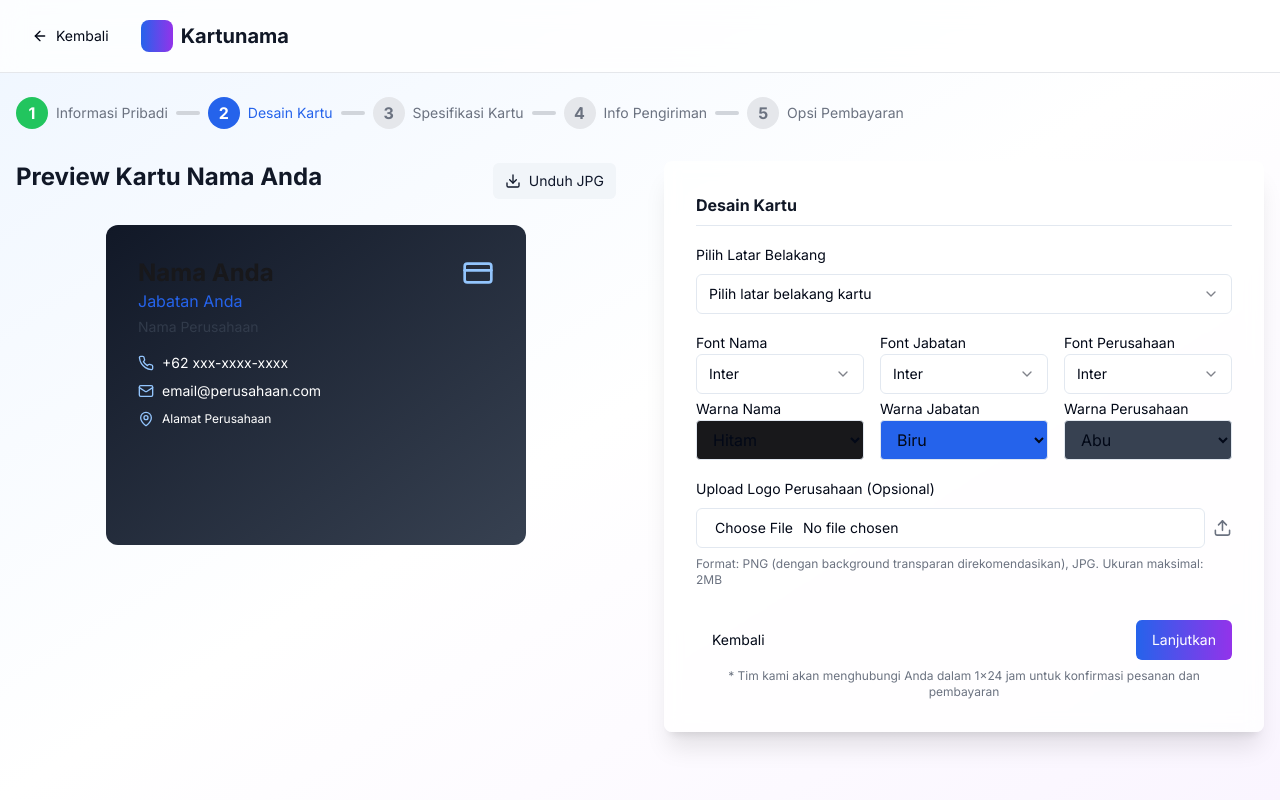
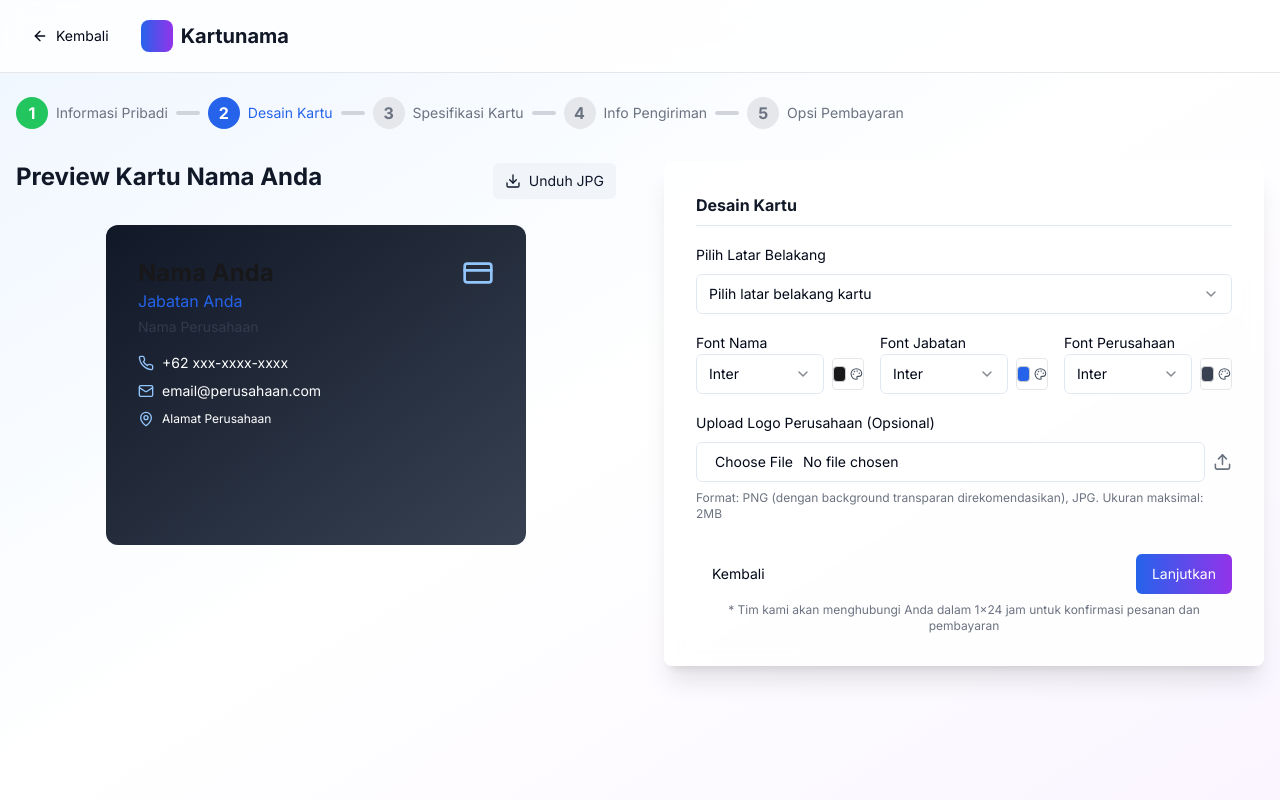
Before and after one commit to umankfams/kartu-nama-indonesia-ceria, a React (Vite) app: page /order in a window 1280 px wide. Both pictures are taken after a click on the button "Lanjutkan". Built offline with nearby package versions, Linux system fonts and the light colour scheme.

Commit message:
feat: Add color picker for font selection
Replaced the limited color selection with a color palette for more flexible font color choices. Added a minimal button next to the font selection to trigger the color palette.

```diff
--- /dev/null
+++ b/src/components/ColorPopover.tsx
@@ -0,0 +1,49 @@
+
+import React from "react";
+import { Popover, PopoverContent, PopoverTrigger } from "@/components/ui/popover";
+import { Palette } from "lucide-react";
+
+type ColorPopoverProps = {
+  value: string;
+  onChange: (color: string) => void;
+  ariaLabel?: string;
+};
+
+const ColorPopover: React.FC<ColorPopoverProps> = ({ value, onChange, ariaLabel }) => {
+  const [open, setOpen] = React.useState(false);
+  return (
+    <Popover open={open} onOpenChange={setOpen}>
+      <PopoverTrigger asChild>
+        <button
+          type="button"
+          aria-label={ariaLabel || "Pilih warna"}
+          className="ml-2 w-8 h-8 rounded border border-gray-200 flex items-center justify-center hover:bg-gray-100 transition"
+        >
+          <span
+            className="inline-block w-4 h-4 rounded"
+            style={{
+              background: value,
+              border: "1px solid #ccc",
+              marginRight: 4
+            }}
+          />
+          <Palette className="w-4 h-4 text-gray-600" />
+        </button>
+      </PopoverTrigger>
+      <PopoverContent align="center" className="flex flex-col items-center gap-2 w-36">
+        <input
+          type="color"
+          value={value}
+          onChange={e => {
+            onChange(e.target.value);
+            setOpen(false);
+          }}
+          className="w-24 h-10 border-none p-0 bg-transparent cursor-pointer"
+        />
+        <span className="text-xs text-gray-500">{value}</span>
+      </PopoverContent>
+    </Popover>
+  );
+};
+
+export default ColorPopover;
--- a/src/pages/order-steps/OrderStep2Design.tsx
+++ b/src/pages/order-steps/OrderStep2Design.tsx
@@ -3,6 +3,7 @@ import { Label } from "@/components/ui/label";
 import { Input } from "@/components/ui/input";
 import { Upload, Image } from "lucide-react";
 import { Select, SelectContent, SelectItem, SelectTrigger, SelectValue } from "@/components/ui/select";
+import ColorPopover from "@/components/ColorPopover";
 
 const FONT_OPTIONS = [
   { label: "Inter", value: "font-sans" },
@@ -83,6 +84,7 @@ const OrderStep2Design = ({ formData, handleInputChange, handleImageUpload, back
       {/* Nama */}
       <div>
         <Label htmlFor="fontNama">Font Nama</Label>
+        <div className="flex items-center">
           <Select
             value={formData.fontNama || "font-sans"}
             onValueChange={v => handleInputChange("fontNama", v)}>
@@ -95,22 +97,17 @@ const OrderStep2Design = ({ formData, handleInputChange, handleImageUpload, back
               ))}
             </SelectContent>
           </Select>
-        <Label htmlFor="fontNamaColor" className="mt-2 block">Warna Nama</Label>
-        <select
-          id="fontNamaColor"
-          className="w-full h-10 px-3 py-2 rounded border border-input mt-1"
+          <ColorPopover
             value={formData.fontNamaColor || "#18181b"}
-          onChange={e => handleInputChange("fontNamaColor", e.target.value)}
-          style={{ background: formData.fontNamaColor || "#fff" }}
-        >
-          {FONT_COLOR_OPTIONS.map(opt => (
-            <option key={opt.value} value={opt.value} style={{ color: opt.value }}>{opt.label}</option>
-          ))}
-        </select>
+            onChange={color => handleInputChange("fontNamaColor", color)}
+            ariaLabel="Pilih warna nama"
+          />
+        </div>
       </div>
       {/* Jabatan */}
       <div>
         <Label htmlFor="fontJabatan">Font Jabatan</Label>
+        <div className="flex items-center">
           <Select
             value={formData.fontJabatan || "font-sans"}
             onValueChange={v => handleInputChange("fontJabatan", v)}>
@@ -123,22 +120,17 @@ const OrderStep2Design = ({ formData, handleInputChange, handleImageUpload, back
               ))}
             </SelectContent>
           </Select>
-        <Label htmlFor="fontJabatanColor" className="mt-2 block">Warna Jabatan</Label>
-        <select
-          id="fontJabatanColor"
-          className="w-full h-10 px-3 py-2 rounded border border-input mt-1"
+          <ColorPopover
             value={formData.fontJabatanColor || "#2563eb"}
-          onChange={e => handleInputChange("fontJabatanColor", e.target.value)}
-          style={{ background: formData.fontJabatanColor || "#fff" }}
-        >
-          {FONT_COLOR_OPTIONS.map(opt => (
-            <option key={opt.value} value={opt.value} style={{ color: opt.value }}>{opt.label}</option>
-          ))}
-        </select>
+            onChange={color => handleInputChange("fontJabatanColor", color)}
+            ariaLabel="Pilih warna jabatan"
+          />
+        </div>
       </div>
       {/* Perusahaan */}
       <div>
         <Label htmlFor="fontPerusahaan">Font Perusahaan</Label>
+        <div className="flex items-center">
           <Select
             value={formData.fontPerusahaan || "font-sans"}
             onValueChange={v => handleInputChange("fontPerusahaan", v)}>
@@ -151,18 +143,12 @@ const OrderStep2Design = ({ formData, handleInputChange, handleImageUpload, back
               ))}
             </SelectContent>
           </Select>
-        <Label htmlFor="fontPerusahaanColor" className="mt-2 block">Warna Perusahaan</Label>
-        <select
-          id="fontPerusahaanColor"
-          className="w-full h-10 px-3 py-2 rounded border border-input mt-1"
+          <ColorPopover
             value={formData.fontPerusahaanColor || "#374151"}
-          onChange={e => handleInputChange("fontPerusahaanColor", e.target.value)}
-          style={{ background: formData.fontPerusahaanColor || "#fff" }}
-        >
-          {FONT_COLOR_OPTIONS.map(opt => (
-            <option key={opt.value} value={opt.value} style={{ color: opt.value }}>{opt.label}</option>
-          ))}
-        </select>
+            onChange={color => handleInputChange("fontPerusahaanColor", color)}
+            ariaLabel="Pilih warna perusahaan"
+          />
+        </div>
       </div>
     </div>
 
```
Lines whose indentation alone changed are shown as unchanged.
